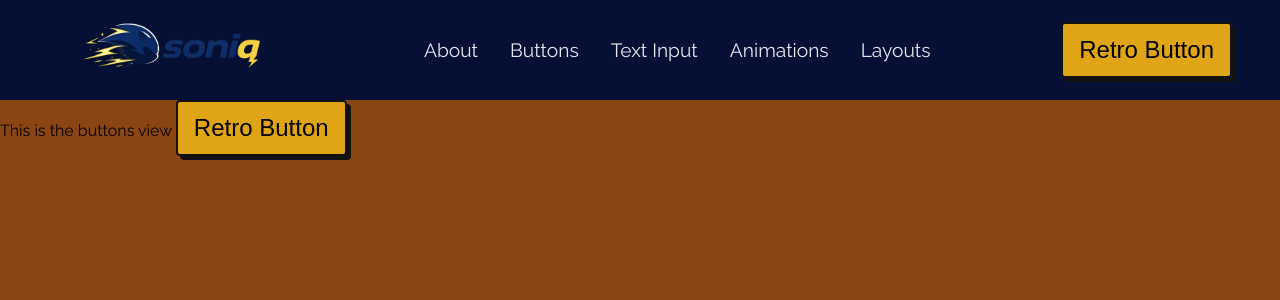
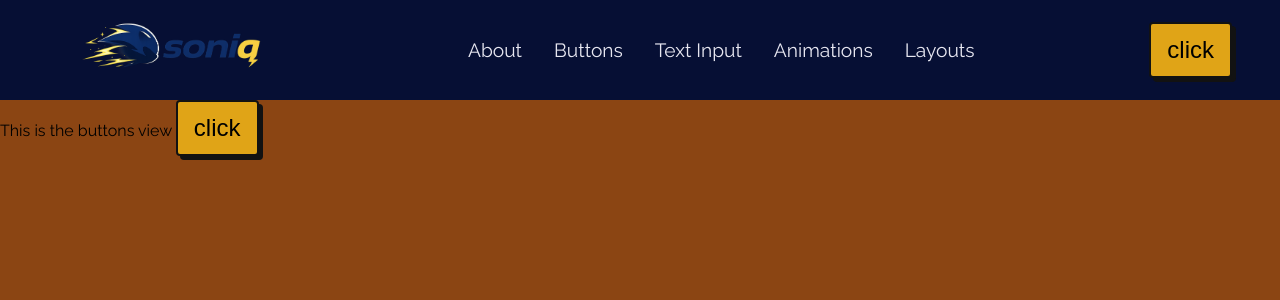
Before and after one commit to yusef-codes10/css-lab-vue, a Vue app: page /buttons in a window 1280 px wide. Shown: the top 300 px of the page. Built offline with nearby package versions, Linux system fonts and the light colour scheme; a web font is replaced by a local one.

Commit message:
definin the props for the button

```diff
--- a/src/components/buttons/RetroButton.vue
+++ b/src/components/buttons/RetroButton.vue
@@ -1,6 +1,15 @@
-<script setup></script>
+<script setup>
+import { defineProps } from 'vue'
+
+defineProps({
+  btnText: {
+    type: String,
+    default: 'click',
+  },
+})
+</script>
 <template>
-  <button>Retro Button</button>
+  <button>{{ btnText }}</button>
 </template>
 <style scoped>
 button {
```
